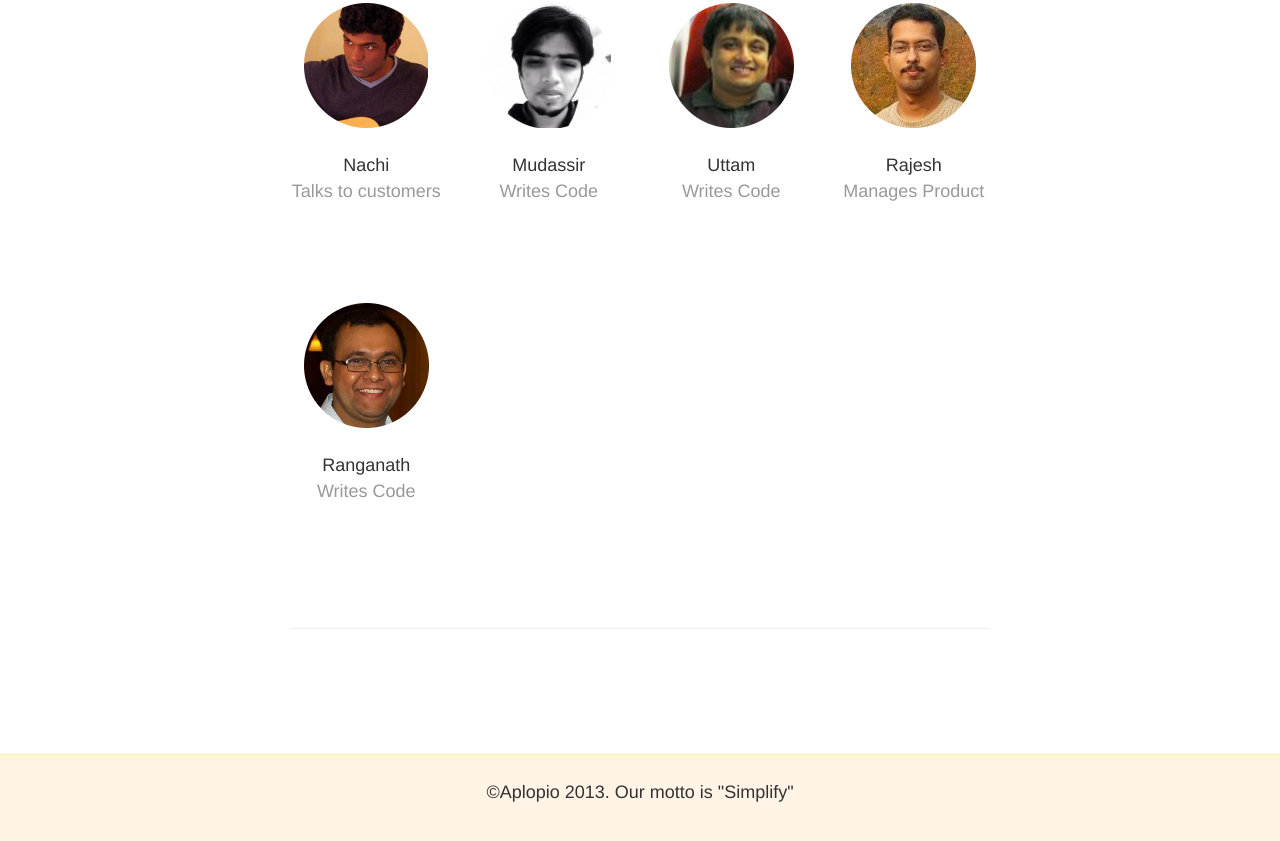
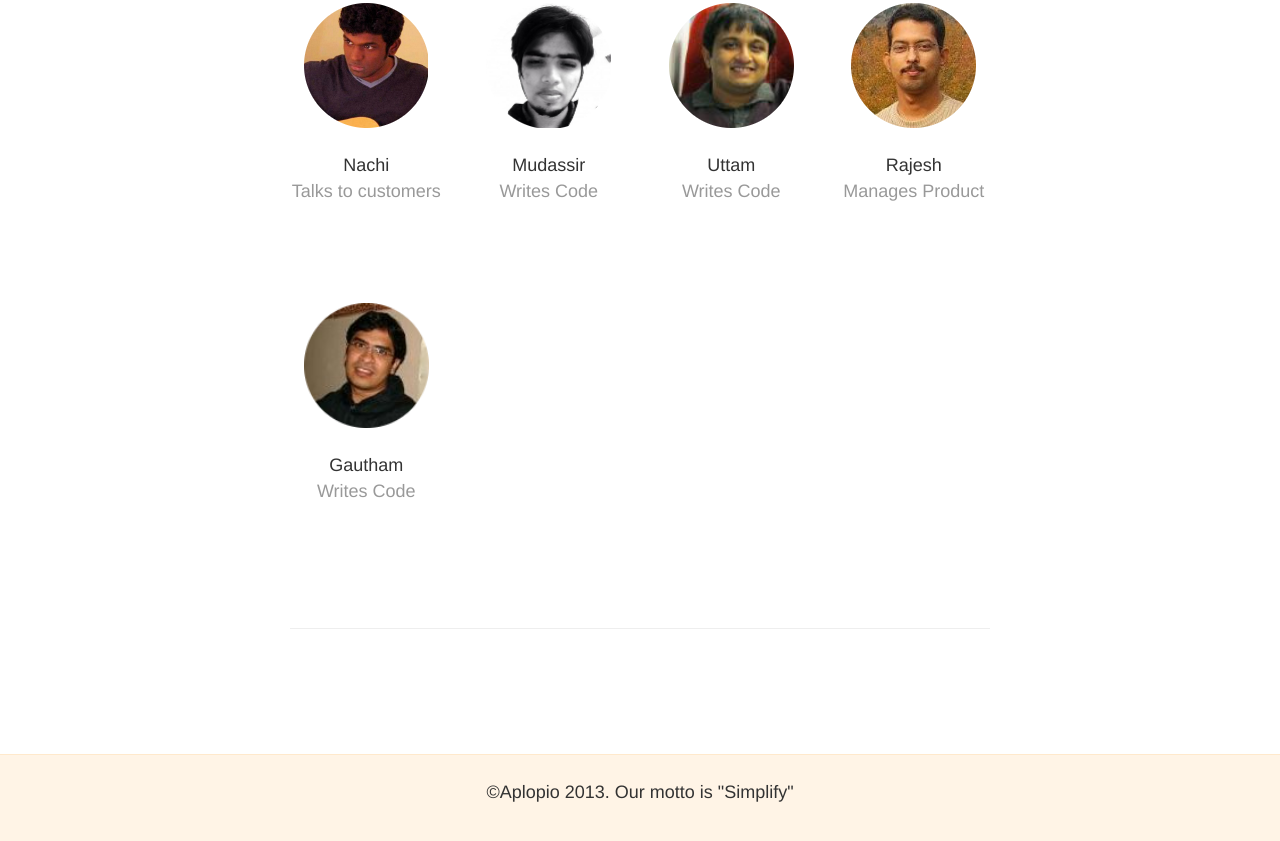
Before and after one commit to Aplopio/Aplopio-com, a plain HTML site: page index.html in a window 1280 px wide. Shown: the part 2260-3101 px from the top of the page. Drawn offline with Linux system fonts and the light colour scheme; a script that the page names is missing.

Commit message:
added gautham to people

```diff
--- a/index.html
+++ b/index.html
@@ -228,8 +228,8 @@
             </div>
             <div class="col-md-3 person-cell">
                 <div class="align-center">
-                    <div class="person-cell-img"><img src="static/images/ranganath.png"/></div>
-                    <div class="person-cell-name">Ranganath</div>
+                    <div class="person-cell-img"><img src="static/images/gautham.png"/></div>
+                    <div class="person-cell-name">Gautham</div>
                 </div>
                 <p class="person-cell-desc">Writes Code</p>
             </div>
```
Also changed, not shown: static/images/gautham.png (added).
